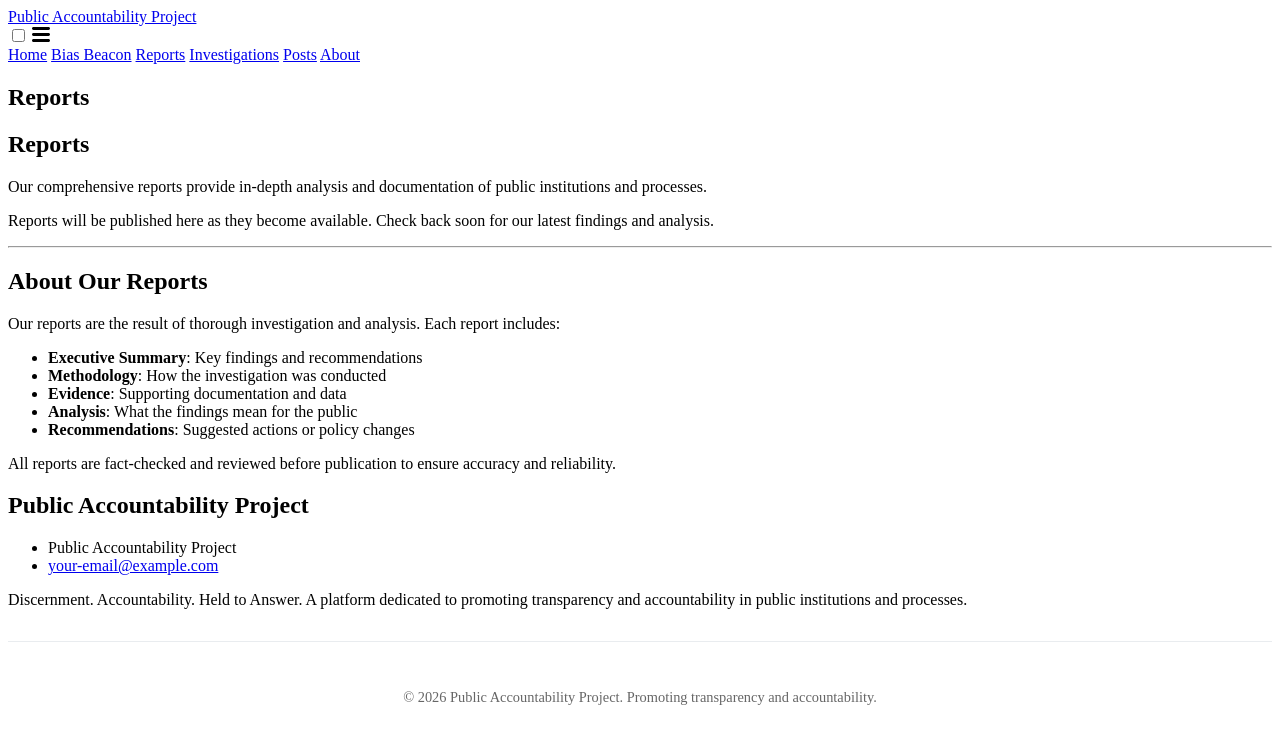
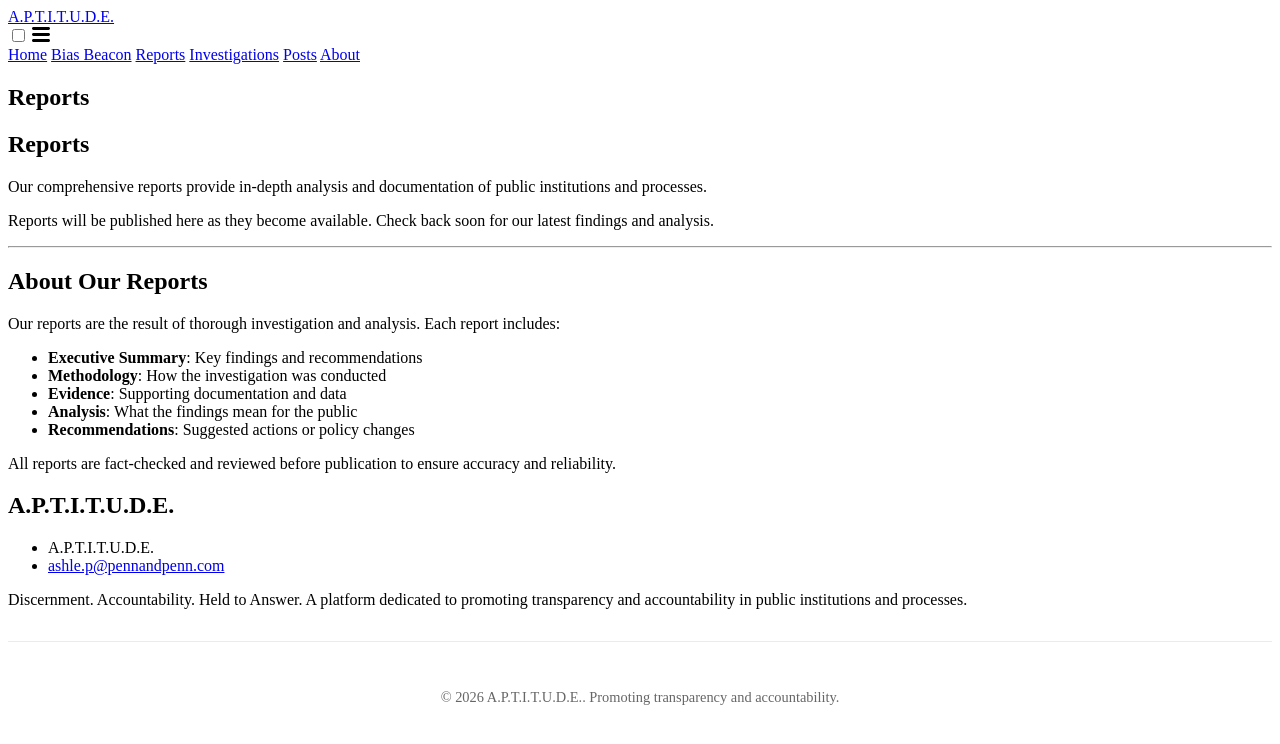
Before and after one commit to simplyashlep/A.P.T.I.T.U.D.E., a Jekyll site: the page built from reports.md, in a window 1280 px wide. Shown: the top 744 px of the page. Built offline with Jekyll 4.4.1, drawn with Linux system fonts in a browser that asks for light colours.

Commit message:
Update site title, email, and post limit
  Update site title, email, and post limit

```diff
--- a/_config.yml
+++ b/_config.yml
@@ -14,8 +14,8 @@
 # You can create any custom variable you would like, and they will be accessible
 # in the templates via {{ site.myvariable }}.
 
-title: Public Accountability Project
-email: your-email@example.com
+title: A.P.T.I.T.U.D.E.
+email: ashle.p@pennandpenn.com
 description: >- # this means to ignore newlines until "baseurl:"
   Discernment. Accountability. Held to Answer.
   A platform dedicated to promoting transparency and accountability
@@ -28,7 +28,7 @@ url: "" # the base hostname & protocol for your site, e.g. http://example.com
 environment: production
 future: false
 show_drafts: false
-limit_posts: 10
+limit_posts: 500
 
 # Build settings
 markdown: kramdown
```
